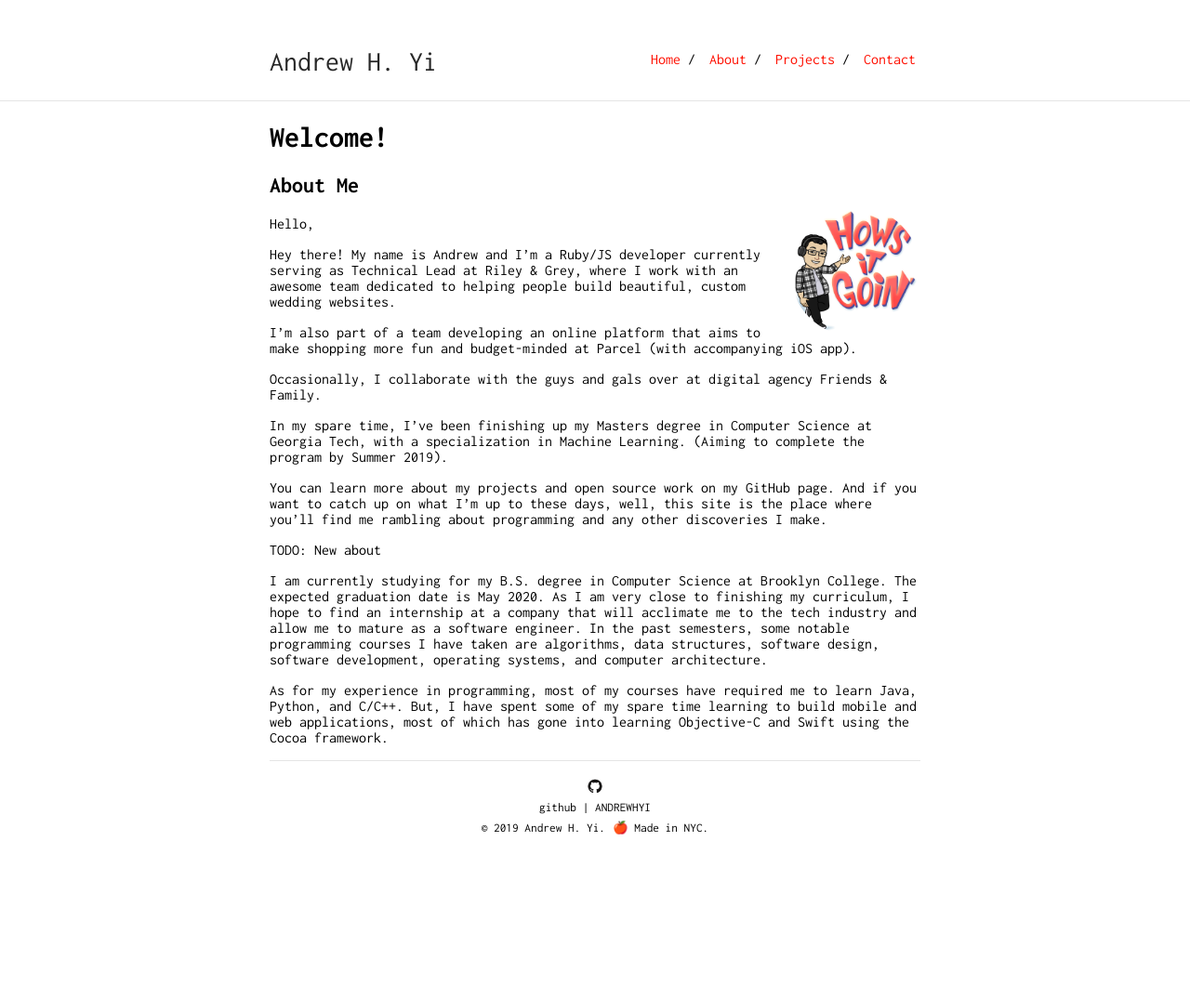
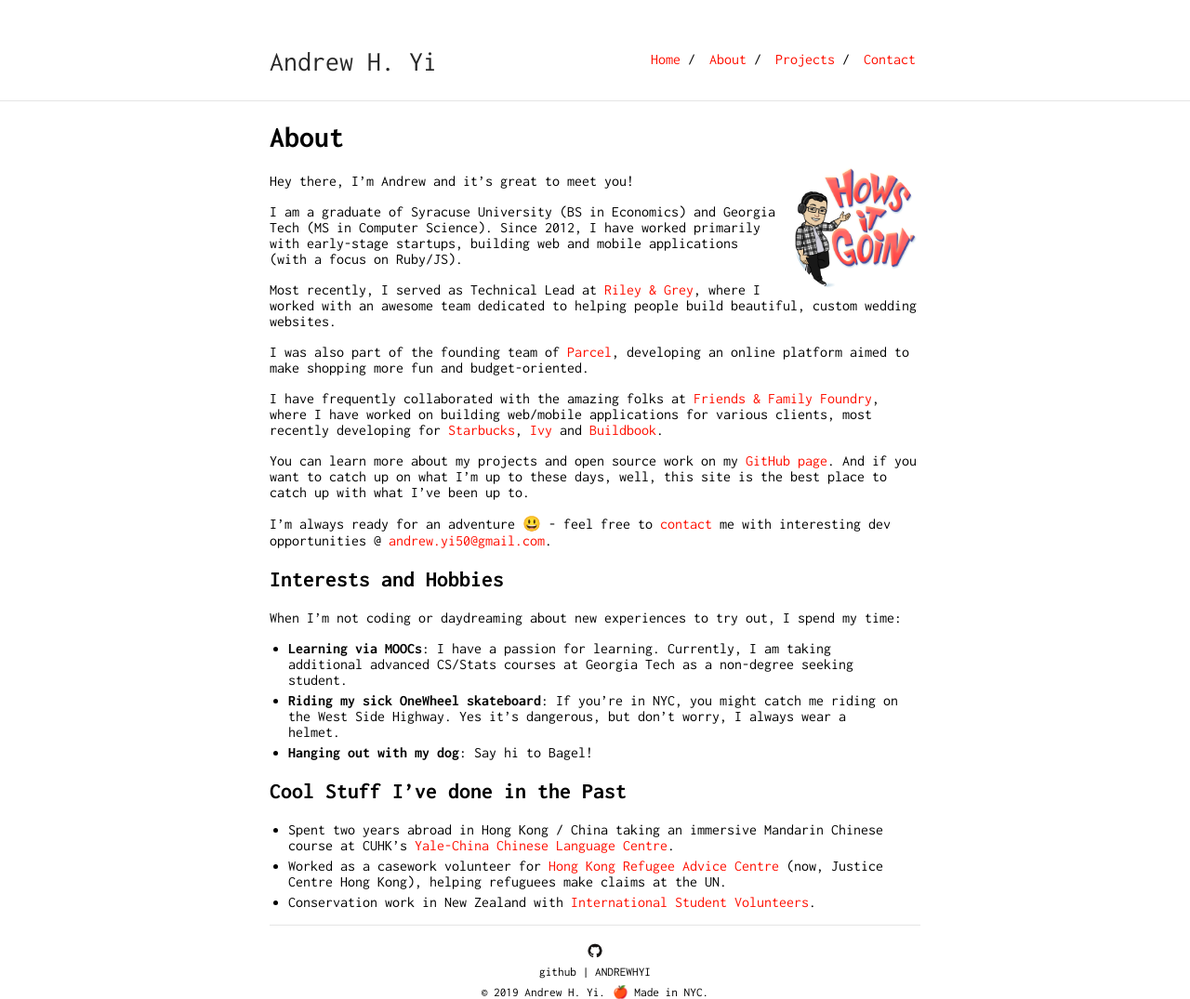
Before and after one commit to AndrewHYi/andrewhyi.github.io, a Jekyll site: the page built from about.md, in a window 1280 px wide. Shown: the whole page at 93% size. Built offline with Jekyll 4.4.1, drawn with Linux system fonts in a browser that asks for light colours; before the commit the page ends 900 px from its top, so only the background shows below that.

Commit message:
Update about copy

```diff
--- a/about.md
+++ b/about.md
@@ -1,29 +1,36 @@
 ---
 layout: default
-title: Welcome!
+title: About
 ---
-
-## About Me
 
 <img class="profile-picture" src="benport.png">
 
-Hello,
+Hey there, I'm Andrew and it's great to meet you!
 
-Hey there! My name is Andrew and I’m a Ruby/JS developer currently serving as Technical Lead at Riley & Grey, where I work with an awesome team dedicated to helping people build beautiful, custom wedding websites.
+I am a graduate of Syracuse University (BS in Economics) and Georgia Tech (MS in Computer Science). Since 2012, I have worked primarily with early-stage startups, building web and mobile applications (with a focus on Ruby/JS).
 
-I’m also part of a team developing an online platform that aims to make shopping more fun and budget-minded at Parcel (with accompanying iOS app).
+Most recently, I served as Technical Lead at [Riley & Grey](https://www.rileygrey.com), where I worked with an awesome team dedicated to helping people build beautiful, custom wedding websites.
 
-Occasionally, I collaborate with the guys and gals over at digital agency Friends & Family.
+I was also part of the founding team of [Parcel](https://www.thisisparcel.com), developing an online platform aimed to make shopping more fun and budget-oriented.
 
-In my spare time, I’ve been finishing up my Masters degree in Computer Science at Georgia Tech, with a specialization in Machine Learning. (Aiming to complete the program by Summer 2019).
+I have frequently collaborated with the amazing folks at [Friends & Family Foundry](https://www.friendsfamily.co), where I have worked on building web/mobile applications for various clients, most recently developing for [Starbucks](https://www.starbucks.com), [Ivy](https://www.ivy.com) and [Buildbook](https://www.buildbook.co).
 
-You can learn more about my projects and open source work on my GitHub page. And if you want to catch up on what I’m up to these days, well, this site is the place where you’ll find me rambling about programming and any other discoveries I make.
+
+You can learn more about my projects and open source work on my [GitHub page](https://www.github.com/AndrewHYi). And if you want to catch up on what I’m up to these days, well, this site is the best place to catch up with what I've been up to.
+
+I'm always ready for an adventure 😃 - feel free to [contact](/contact) me with interesting dev opportunities @ <andrew.yi50@gmail.com>.
 
 
 
+## Interests and Hobbies
 
-TODO: New about
+When I'm not coding or daydreaming about new experiences to try out, I spend my time:
 
-I am currently studying for my B.S. degree in Computer Science at Brooklyn College. The expected graduation date is May 2020. As I am very close to finishing my curriculum, I hope to find an internship at a company that will acclimate me to the tech industry and allow me to mature as a software engineer. In the past semesters, some notable programming courses I have taken are algorithms, data structures, software design, software development, operating systems, and computer architecture.
+- **Learning via MOOCs**: I have a passion for learning. Currently, I am taking additional advanced CS/Stats courses at Georgia Tech as a non-degree seeking student.
+- **Riding my sick OneWheel skateboard**: If you're in NYC, you might catch me riding on the West Side Highway. Yes it's dangerous, but don't worry, I always wear a helmet.
+- **Hanging out with my dog**: Say hi to Bagel!
 
-As for my experience in programming, most of my courses have required me to learn Java, Python, and C/C++. But, I have spent some of my spare time learning to build mobile and web applications, most of which has gone into learning Objective-C and Swift using the Cocoa framework.
+## Cool Stuff I've done in the Past
+- Spent two years abroad in Hong Kong / China taking an immersive Mandarin Chinese course at CUHK's [Yale-China Chinese Language Centre](https://www.ycclc.cuhk.edu.hk/default.aspx?pg=home).
+- Worked as a casework volunteer for [Hong Kong Refugee Advice Centre](https://www.justicecentre.org.hk/) (now, Justice Centre Hong Kong), helping refuguees make claims at the UN.
+- Conservation work in New Zealand with [International Student Volunteers](https://globalvolunteers.org/students/).
```
